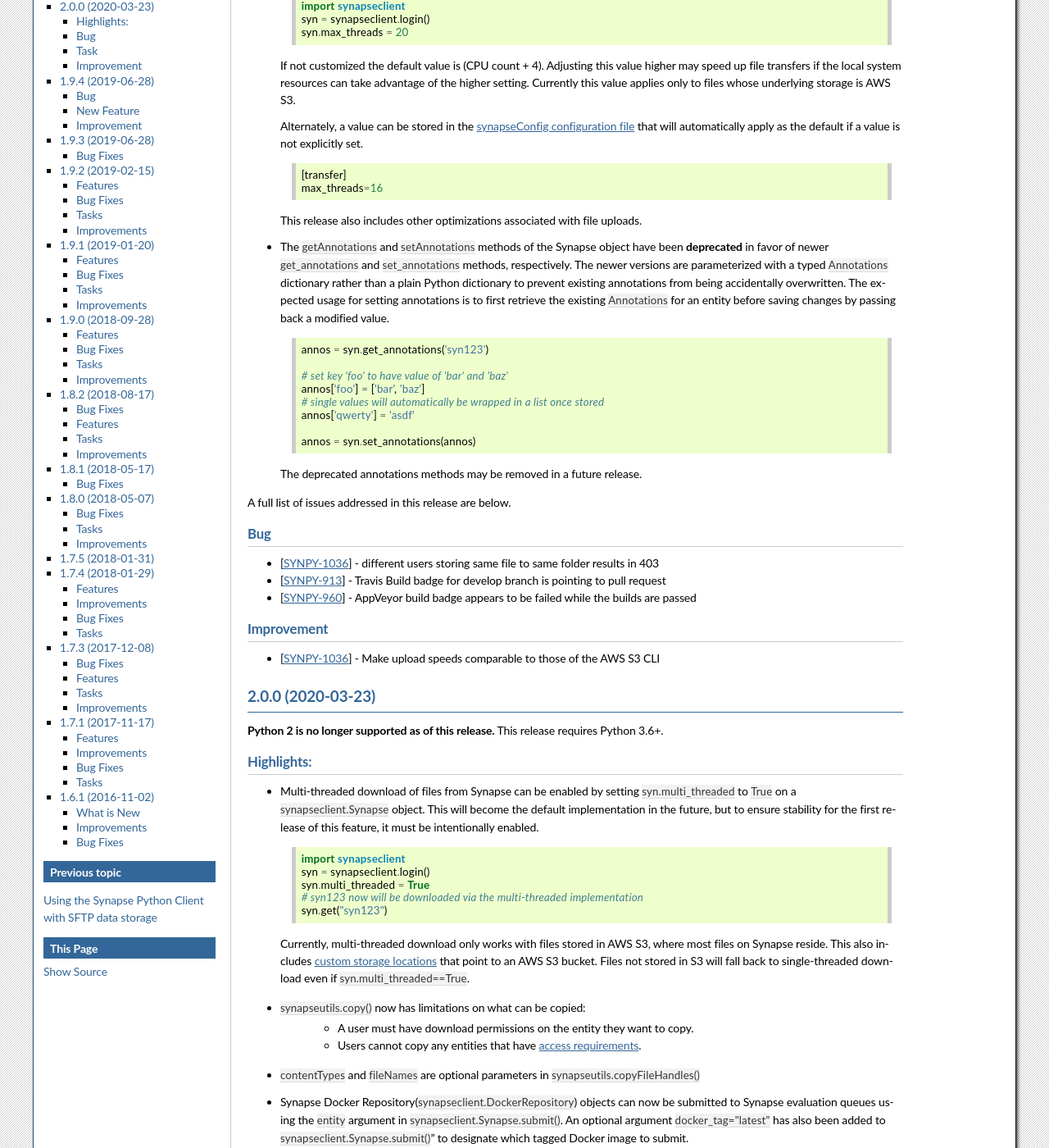
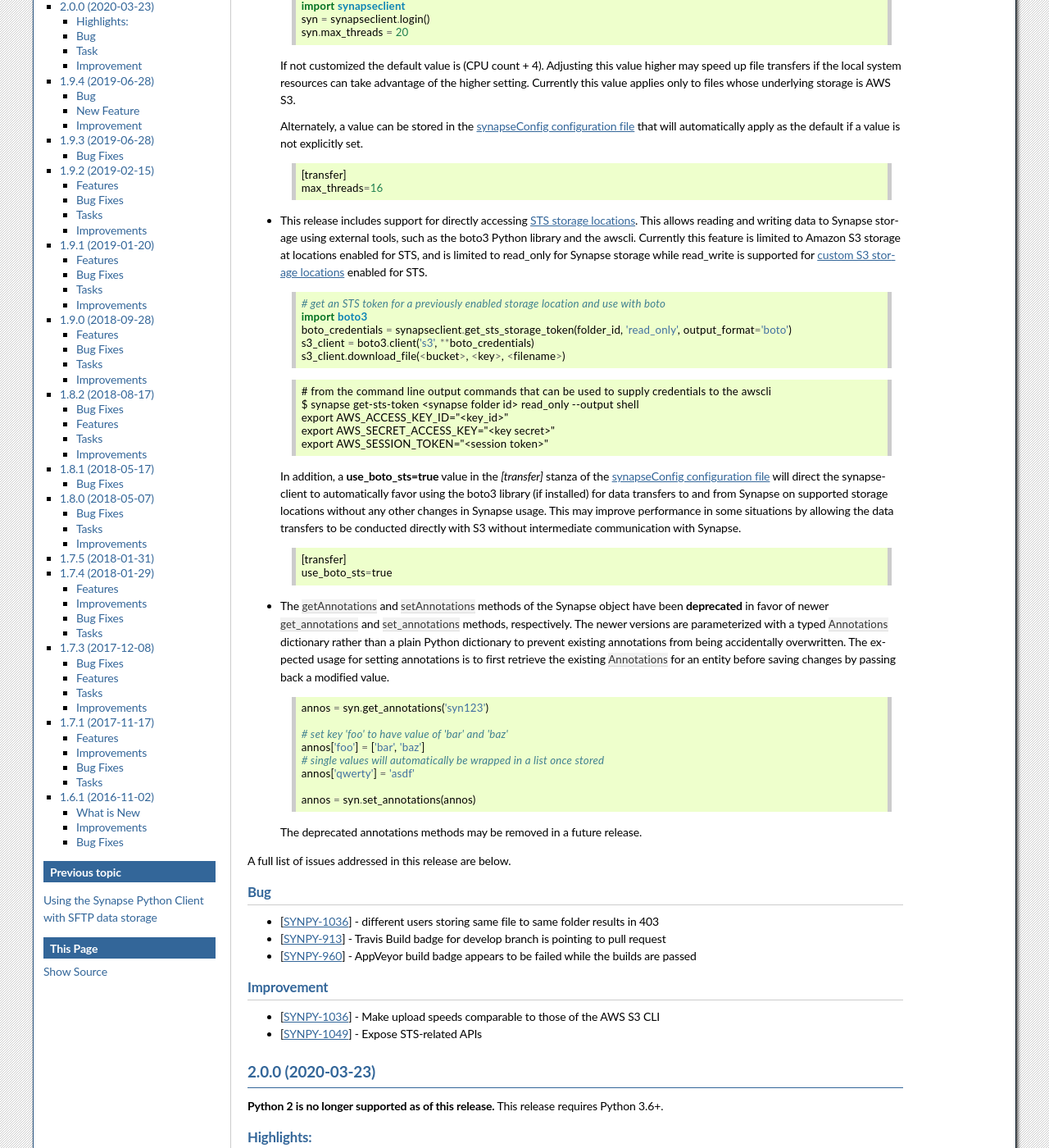
Before and after one commit to Sage-Bionetworks/synapsePythonClient, a Sphinx documentation site: the page built from docs/news.rst, in a window 1280 px wide and 1400 px high, scrolled down 308 px. Shown: the whole window at 82% size. Built offline with Sphinx 7.4.7, drawn with Linux system fonts in a browser that asks for light colours; the version number could not be read and is left out.

Commit message:
update release notes with STS info

```diff
--- a/docs/news.rst
+++ b/docs/news.rst
@@ -29,7 +29,41 @@
      [transfer]
      max_threads=16
 
-  This release also includes other optimizations associated with file uploads.
+- This release includes support for directly accessing
+  `STS storage locations <https://docs.synapse.org/articles/sts_storage_locations.html>`__.
+  This allows reading and writing data to Synapse storage using external tools, such as the boto3 Python library and
+  the awscli. Currently this feature is limited to Amazon S3 storage at locations enabled for STS, and is limited to
+  read_only for Synapse storage while read_write is supported for
+  `custom S3 storage locations <https://docs.synapse.org/articles/custom_storage_location.html>`__ enabled for STS.
+
+  .. code-block::
+
+    # get an STS token for a previously enabled storage location and use with boto
+    import boto3
+    boto_credentials = synapseclient.get_sts_storage_token(folder_id, 'read_only', output_format='boto')
+    s3_client = boto3.client('s3', **boto_credentials)
+    s3_client.download_file(<bucket>, <key>, <filename>)
+
+  .. code-block::
+
+    # from the command line output commands that can be used to supply credentials to the awscli
+    $ synapse get-sts-token <synapse folder id> read_only --output shell
+    export AWS_ACCESS_KEY_ID="<key_id>"
+    export AWS_SECRET_ACCESS_KEY="<key secret>"
+    export AWS_SESSION_TOKEN="<session token>"
+
+  In addition, a **use_boto_sts=true** value in the *[transfer]* stanza of the
+  `synapseConfig configuration file <https://docs.synapse.org/articles/client_configuration.html>`__ will direct
+  the synapseclient to automatically favor using the boto3 library (if installed) for data transfers to and from
+  Synapse on supported storage locations without any other changes in Synapse usage. This may improve performance
+  in some situations by allowing the data transfers to be conducted directly with S3 without intermediate
+  communication with Synapse.
+
+  .. code-block::
+
+    [transfer]
+    use_boto_sts=true
+
 
 - The :code:`getAnnotations` and :code:`setAnnotations` methods of the Synapse object have been **deprecated** in
   favor of newer :code:`get_annotations` and :code:`set_annotations` methods, respectively. The newer versions
@@ -67,7 +101,8 @@
 
 -  [`SYNPY-1036 <https://sagebionetworks.jira.com/browse/SYNPY-1029>`__] -
    Make upload speeds comparable to those of the AWS S3 CLI
-
+-  [`SYNPY-1049 <https://sagebionetworks.jira.com/browse/SYNPY-1049>`__] -
+   Expose STS-related APIs
 
 2.0.0 (2020-03-23)
 ==================
```
